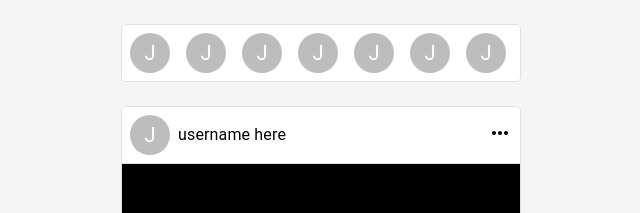
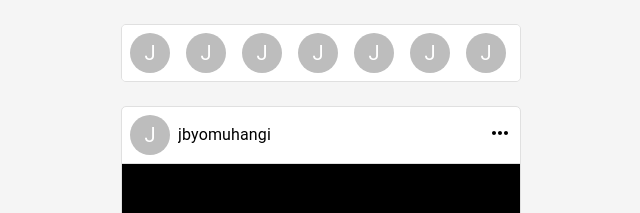
Before and after one commit to jbyomuhangi/instagram-clone, a React (Create React App) app: page / in a window 1280 px wide. Shown: the top 213 px of the page, without its empty margins (319-959 px from the left). Built offline with nearby package versions, Linux system fonts and the light colour scheme.

Commit message:
Created TextPreview component

```diff
--- a/src/components/Post/DefaultPost/Header.tsx
+++ b/src/components/Post/DefaultPost/Header.tsx
@@ -1,7 +1,8 @@
 import MoreHorizIcon from "@mui/icons-material/MoreHoriz";
-import { Box, Typography, styled } from "@mui/material";
+import { Box, styled } from "@mui/material";
 import React from "react";
 
+import TextPreview from "@/components/TextPreview";
 import UserAvatar from "@/components/UserAvatar";
 
 const HeaderContainer = styled(Box)(({ theme }) => ({
@@ -24,7 +25,8 @@ const Header: React.FC = () => {
     <HeaderContainer>
       <UserInfoContainer>
         <UserAvatar />
-        <Typography>username here</Typography>
+
+        <TextPreview>jbyomuhangi</TextPreview>
       </UserInfoContainer>
 
       <Box>
--- /dev/null
+++ b/src/components/TextPreview/TextPreview.tsx
@@ -0,0 +1,30 @@
+import { Typography, styled } from "@mui/material";
+import React from "react";
+
+const UserInfoContainer = styled(Typography)(() => ({
+  overflow: "hidden",
+  textOverflow: "ellipsis",
+  display: "-webkit-box",
+  WebkitBoxOrient: "vertical",
+}));
+
+type RequiredProps = {
+  children: React.ReactNode;
+};
+
+type DefaultProps = { lineClamp?: number };
+
+const TextPreview: React.FC<RequiredProps & DefaultProps> = ({
+  children,
+  lineClamp,
+}) => {
+  return (
+    <UserInfoContainer sx={{ WebkitLineClamp: lineClamp }}>
+      {children}
+    </UserInfoContainer>
+  );
+};
+
+TextPreview.defaultProps = { lineClamp: 1 } as DefaultProps;
+
+export default TextPreview;
--- /dev/null
+++ b/src/components/TextPreview/index.tsx
@@ -0,0 +1 @@
+export { default } from "./TextPreview";
```
